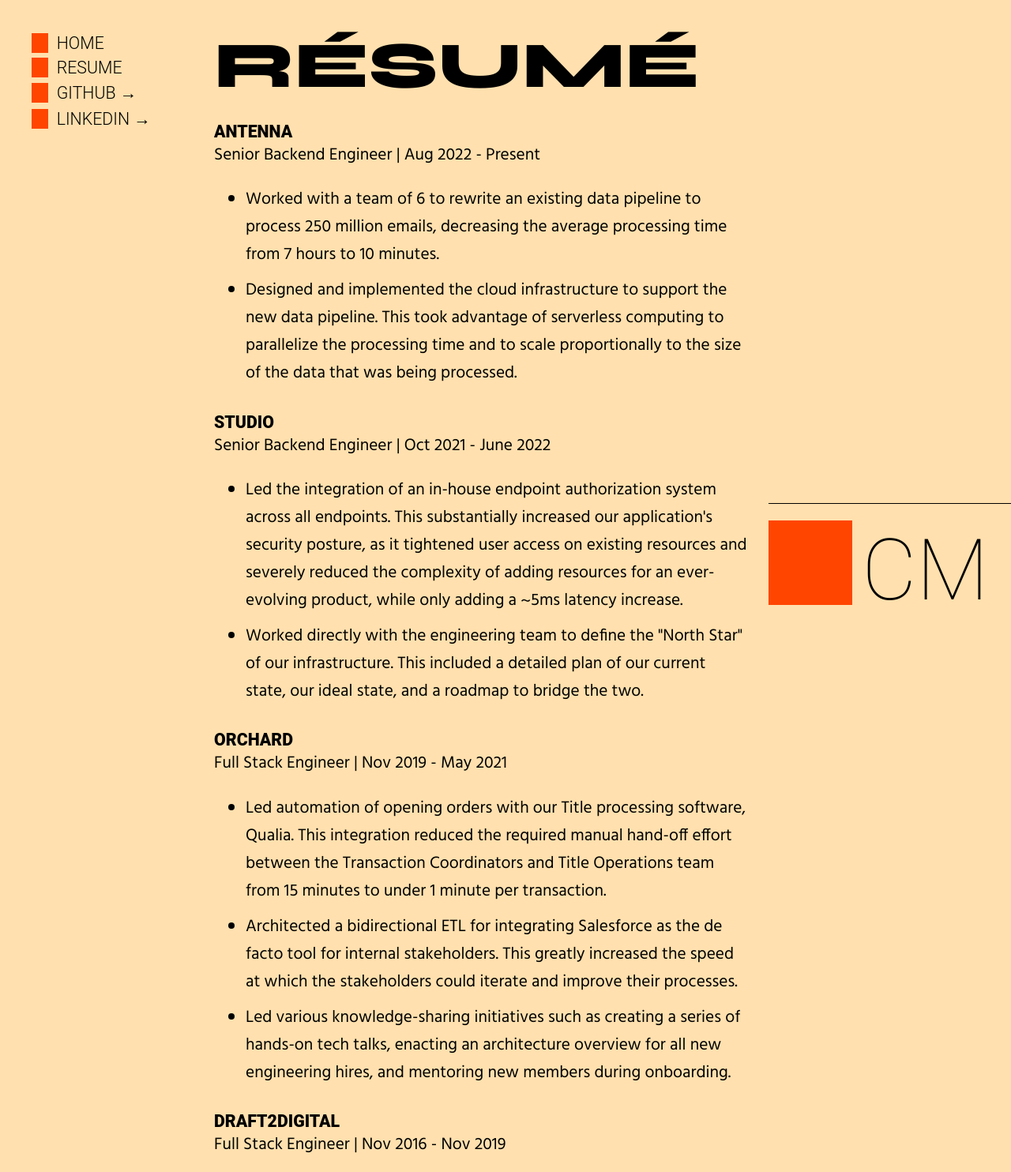
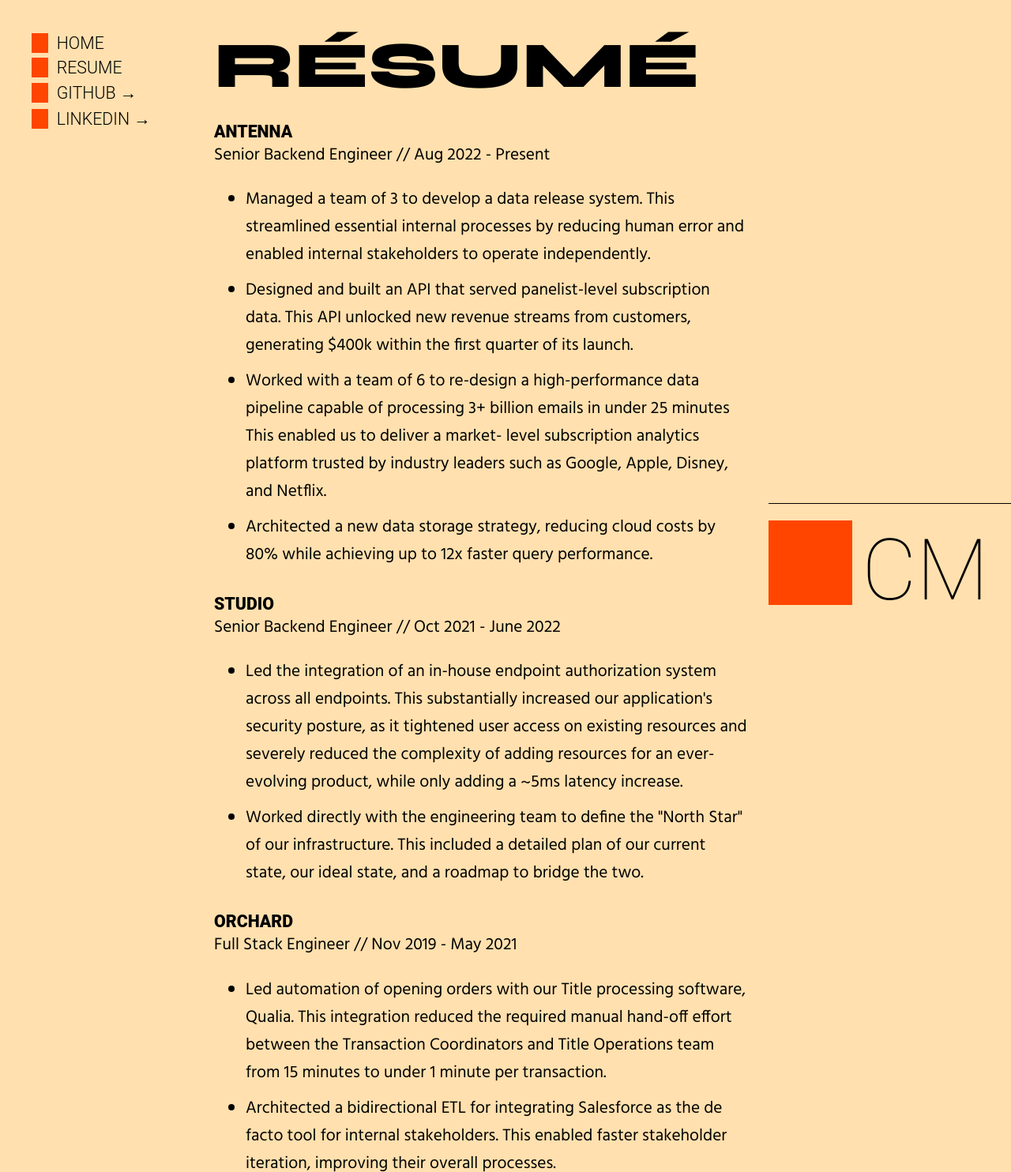
Before and after one commit to CalgaryMichael/calgary.sh, a plain HTML site: page static/resume.html in a window 1280 px wide. Shown: the top 1484 px of the page at 79% size. Drawn offline with Linux system fonts and the light colour scheme.

Commit message:
update resume language

```diff
--- a/static/resume.html
+++ b/static/resume.html
@@ -23,62 +23,66 @@
           <div class="job" id="antenna">
             <div class="job-company">Antenna</div>
             <div class="job-title">
-              Senior Backend Engineer | Aug 2022 - Present
+              Senior Backend Engineer // Aug 2022 - Present
             </div>
             <ul class="job-description">
               <li>
-                Worked with a team of 6 to rewrite an existing data pipeline
-                to process 250 million emails, decreasing the average processing
-                time from 7 hours to 10 minutes.
+                Managed a team of 3 to develop a data release system. This streamlined essential
+                internal processes by reducing human error and enabled internal stakeholders to
+                operate independently.
               </li>
               <li>
-                Designed and implemented the cloud infrastructure to support
-                the new data pipeline. This took advantage of serverless
-                computing to parallelize the processing time and to scale
-                proportionally to the size of the data that was being processed.
+                Designed and built an API that served panelist-level subscription data. This API
+                unlocked new revenue streams from customers, generating $400k within the first
+                quarter of its launch.
+              </li>
+              <li>
+                Worked with a team of 6 to re-design a high-performance data pipeline capable of
+                processing 3+ billion emails in under 25 minutes This enabled us to deliver a market-
+                level subscription analytics platform trusted by industry leaders such as Google,
+                Apple, Disney, and Netflix.
+              </li>
+              <li>
+                Architected a new data storage strategy, reducing cloud costs by 80% while
+                achieving up to 12x faster query performance.
               </li>
             </ul>
           </div>
           <div class="job" id="studio">
             <div class="job-company">Studio</div>
             <div class="job-title">
-              Senior Backend Engineer | Oct 2021 - June 2022
+              Senior Backend Engineer // Oct 2021 - June 2022
             </div>
             <ul class="job-description">
               <li>
-                Led the integration of an in-house endpoint authorization system
-                across all endpoints. This substantially increased our
-                application's security posture, as it tightened user access on
-                existing resources and severely reduced the complexity of adding
-                resources for an ever-evolving product, while only adding a
-                ~5ms latency increase.
+                Led the integration of an in-house endpoint authorization system across all endpoints.
+                This substantially increased our application's security posture, as it tightened user access
+                on existing resources and severely reduced the complexity of adding resources for an
+                ever-evolving product, while only adding a ~5ms latency increase.
               </li>
               <li>
-                Worked directly with the engineering team to define the
-                "North Star" of our infrastructure. This included a detailed
-                plan of our current state, our ideal state, and a roadmap to
-                bridge the two.
+                Worked directly with the engineering team to define the "North Star" of our
+                infrastructure. This included a detailed plan of our current state, our ideal state, and a
+                roadmap to bridge the two.
               </li>
             </ul>
           </div>
           <div class="job" id="orchard">
             <div class="job-company">Orchard</div>
             <div class="job-title">
-              Full Stack Engineer | Nov 2019 - May 2021
+              Full Stack Engineer // Nov 2019 - May 2021
             </div>
             <ul class="job-description">
               <li>
-                Led automation of opening orders with our Title processing
-                software, Qualia. This integration reduced the required manual
-                hand-off effort between the Transaction Coordinators and
-                Title Operations team from 15 minutes to under 1 minute per
+                Led automation of opening orders with our Title processing software, Qualia. This
+                integration reduced the required manual hand-off effort between the Transaction
+                Coordinators and Title Operations team from 15 minutes to under 1 minute per
                 transaction.
               </li>
               <li>
-                Architected a bidirectional ETL for integrating Salesforce as
-                the de facto tool for internal stakeholders. This greatly
-                increased the speed at which the stakeholders could iterate and
-                improve their processes.
+                Architected a bidirectional ETL for integrating Salesforce as the de facto tool for
+                internal stakeholders. This enabled faster stakeholder iteration, improving their overall
+                processes.
               </li>
               <li>
                 Led various knowledge-sharing initiatives such as creating a
@@ -91,19 +95,13 @@
           <div class="job" id="d2d">
             <div class="job-company">Draft2Digital</div>
             <div class="job-title">
-              Full Stack Engineer | Nov 2016 - Nov 2019
+              Full Stack Engineer // Nov 2016 - Nov 2019
             </div>
             <ul class="job-description">
               <li>
-                Developed premiere features that helped revolutionize independent
-                publishing, such as the ability to generate fully styled
-                manuscripts and covers for both ebook and physical printing.
-              </li>
-              <li>
-                Refined the conversion process from a legacy ETL system to a
-                modern ETL system. Using a distributed task queue to run
-                concurrent conversions, I reduced the total processing time
-                from 25 hours to under 3 hours.
+                Refined the conversion process from a legacy ETL system to a modern ETL system. Using
+                a distributed task queue to run concurrent conversions, I reduced the total processing
+                time from 25 hours to under 3 hours.
               </li>
             </ul>
           </div>
```
